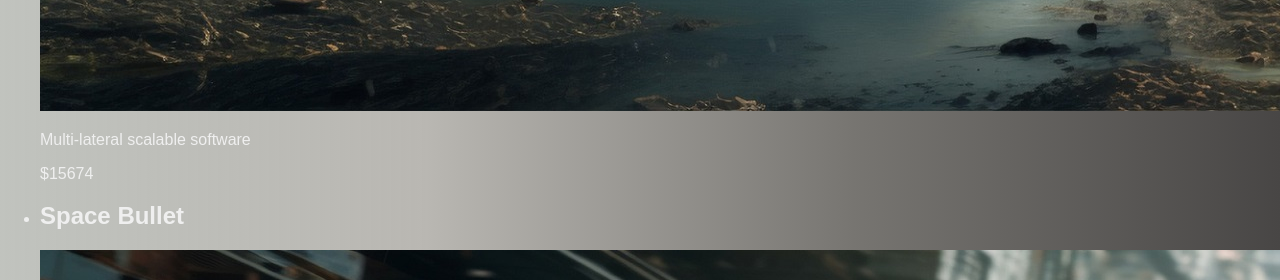
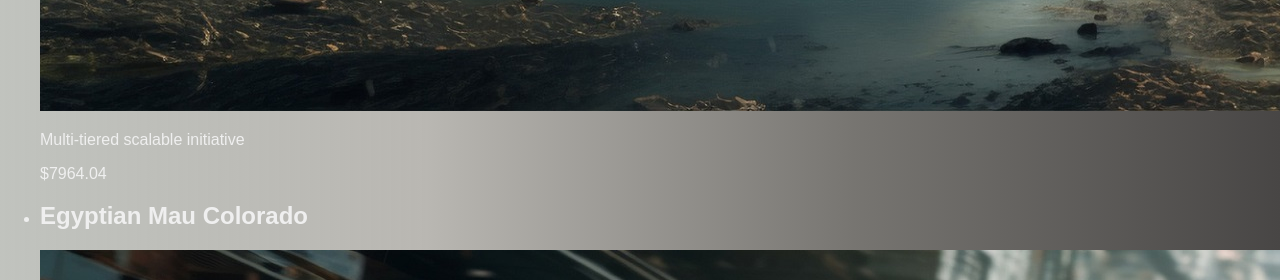
Before and after one commit to thegroosalugg/Andromeda, a React (Vite) app: page /ships in a window 1280 px wide. Shown: the part 1280-1560 px from the top of the page. Built offline with nearby package versions, Linux system fonts and the light colour scheme; a web font is replaced by a local one.

Commit message:
added faker and generated spaceship dummy data with it

```diff
--- a/package.json
+++ b/package.json
@@ -11,6 +11,7 @@
   },
   "dependencies": {
     "@reduxjs/toolkit": "^2.2.2",
+    "faker": "^5.5.3",
     "framer-motion": "^11.0.24",
     "react": "^18.2.0",
     "react-dom": "^18.2.0",
@@ -19,6 +20,8 @@
     "redux": "^5.0.1"
   },
   "devDependencies": {
+    "@faker-js/faker": "^8.4.1",
+    "@types/faker": "^6.6.9",
     "@types/react": "^18.2.66",
     "@types/react-dom": "^18.2.22",
     "@typescript-eslint/eslint-plugin": "^7.2.0",
--- a/src/assets/spaceships/spaceships.ts
+++ b/src/assets/spaceships/spaceships.ts
@@ -12,17 +12,15 @@ import ship10 from './spaceship_10.jpg';
 import ship11 from './spaceship_11.jpg';
 import ship12 from './spaceship_12.jpg';
 
-export const spaceships = [
-  new SpaceShip('Infinite Speed', ship1, 'Multi-lateral scalable software', 15674),
-  new SpaceShip('Space Bullet', ship2, 'Multi-tiered impactful model', 19774),
-  new SpaceShip("She's the Fastest", ship3, 'Managed even-keeled support', 14098),
-  new SpaceShip('SuperNova SKR31', ship4, 'User-friendly tangible support', 15674),
-  new SpaceShip('THE UN5T0PP4BL3', ship5, 'Total dynamic moratorium', 21301),
-  new SpaceShip("Can't Possibly Lose", ship6, 'Fully-configurable actuating local area network', 19646),
-  new SpaceShip('Through the Black Hole', ship7, 'Quality-focused intermediate neural-net', 15097),
-  new SpaceShip("Sun's Brother", ship8, 'Fully-configurable secondary extranet', 13369),
-  new SpaceShip('TIT4N No. 4', ship9, 'Customizable foreground architecture', 16024),
-  new SpaceShip('Atol Protected', ship10, 'Right-sized fresh-thinking middleware', 17032),
-  new SpaceShip('Galactic Viper 3-24N-R', ship11, 'Cross-platform dynamic paradigm', 18013),
-  new SpaceShip('Skyon Leader R2', ship12, 'Reverse-engineered empowering migration', 19024),
-];
+import faker from 'faker';
+
+const images = [ship1, ship2, ship3, ship4, ship5, ship6, ship7, ship8, ship9, ship10, ship11, ship12]
+
+const generateSpaceShip = (image: string) => {
+  const name = faker.animal.cat() + ' ' + faker.vehicle.model();
+  const desc = faker.company.catchPhrase();
+  const price = +(1000 + Math.random() * 10000).toFixed(2);
+  return new SpaceShip(name, image, desc, price);
+};
+
+export const spaceships = images.map(image => generateSpaceShip(image));
--- a/tsconfig.json
+++ b/tsconfig.json
@@ -5,9 +5,11 @@
     "lib": ["ES2020", "DOM", "DOM.Iterable"],
     "module": "ESNext",
     "skipLibCheck": true,
+    "typeRoots": ["./types", "./node_modules/@types"], // configure TS to identify Faker
+    "esModuleInterop": true, // added by faker
 
     /* Bundler mode */
-    "moduleResolution": "bundler",
+    "moduleResolution": "Node", // changed from 'bunder' to remove faker warnings
     "allowImportingTsExtensions": true,
     "resolveJsonModule": true,
     "isolatedModules": true,
--- /dev/null
+++ b/types/faker.d.ts
@@ -0,0 +1 @@
+declare module 'faker';
```
Also changed, not shown: 1 other file (tests, documents, lock files or other folders).
